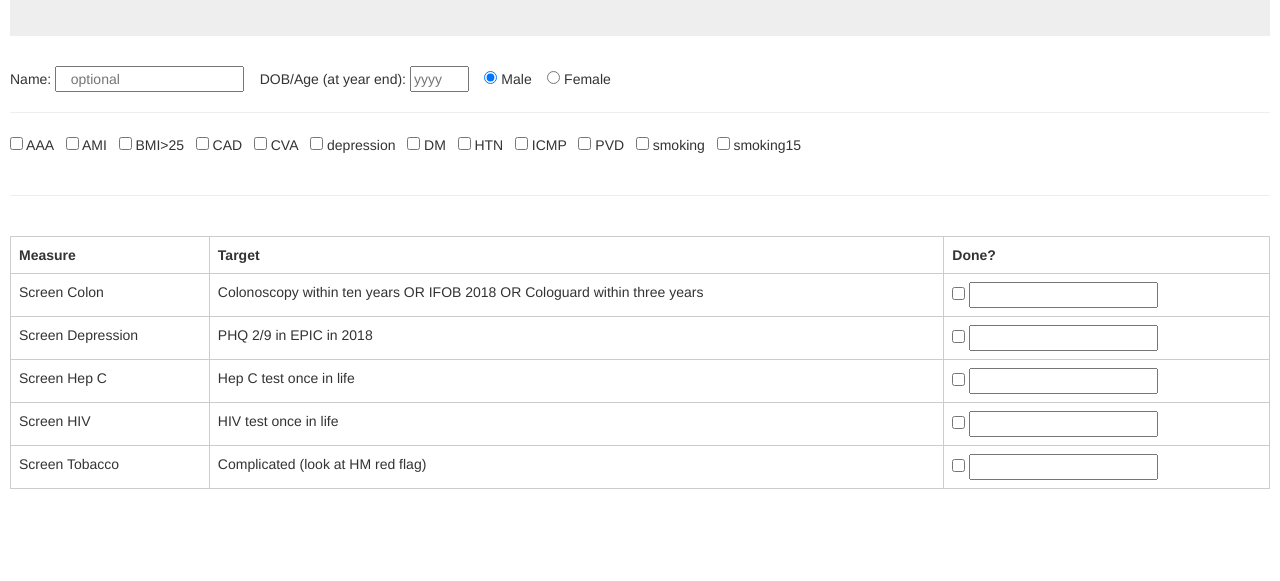
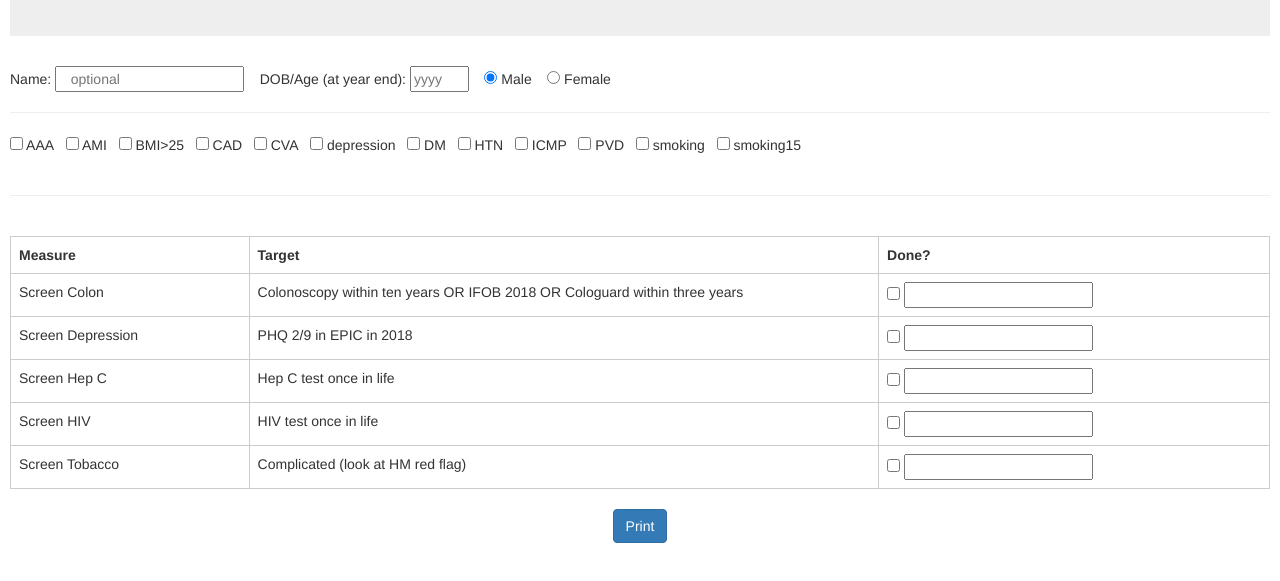
Before and after one commit to Simas2006/CaRMA, a plain HTML site: page index.html in a window 1280 px wide. Shown: the part 169-750 px from the top of the page. Drawn offline with nearby package versions, Linux system fonts and the light colour scheme.

Commit message:
Pretiffy for print + add print button

```diff
--- a/index.html
+++ b/index.html
@@ -49,5 +49,8 @@
     <tbody id="results">
     </tbody>
   </table>
+  <div class="center">
+    <button class="btn btn-primary" onclick="print()">Print</button>
+  </div>
 </body>
 </html>
--- a/script.js
+++ b/script.js
@@ -47,6 +47,7 @@ function calculateItems() {
     row.appendChild(col);
     var col = document.createElement("td");
     col.innerText = results[i][3].split("%year%").join(new Date().getFullYear());
+    col.className = "middle";
     row.appendChild(col);
     var col = document.createElement("td");
     var box = document.createElement("input");
--- a/style.css
+++ b/style.css
@@ -3,6 +3,9 @@ body {
 }
 table,td {
   border: 1px solid #ccc;
+}
+td.middle {
+  width: 50%;
 }
 .inline {
   display: inline;
```
